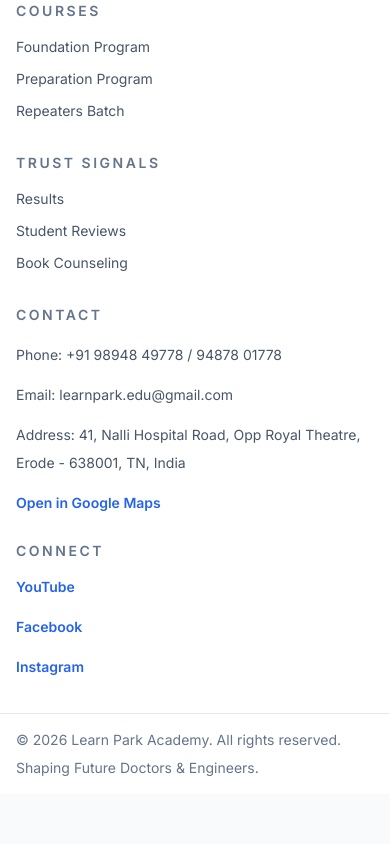
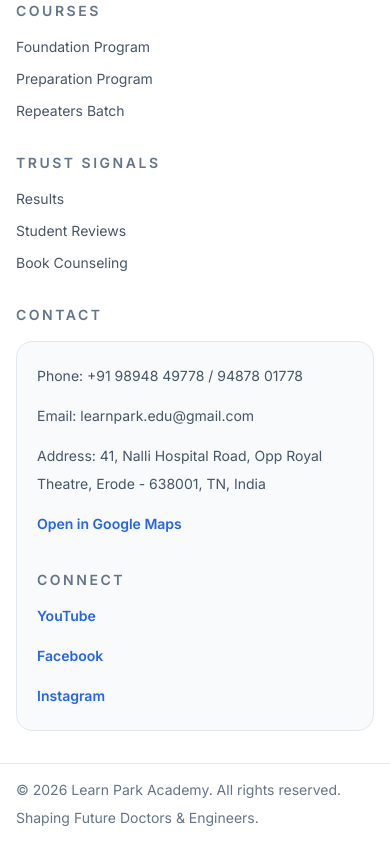
Before and after one commit to Subashav/learnpark, a React (Vite) app: page / in a window 390 px wide. Shown: the part 8980-9824 px from the top of the page. Before the commit the page ends 9774 px from the top, so only its background shows below. Built offline with nearby package versions, Linux system fonts and the light colour scheme.

Commit message:
fix: clean footer alignment with full-width contact/connect row

```diff
--- a/src/components/SiteLayout.jsx
+++ b/src/components/SiteLayout.jsx
@@ -211,7 +211,7 @@
             </div>
           </div>
 
-          <div className="grid gap-8 sm:grid-cols-2 lg:grid-cols-4">
+          <div className="grid gap-8 sm:grid-cols-2 lg:grid-cols-3">
             {footerColumns.map((column) => (
               <div key={column.title}>
                 <p className="text-sm font-semibold uppercase tracking-[0.18em] text-[#64748B]">{column.title}</p>
@@ -225,9 +225,9 @@
               </div>
             ))}
 
-            <div>
+            <div className="sm:col-span-2 lg:col-span-3">
               <p className="text-sm font-semibold uppercase tracking-[0.18em] text-[#64748B]">Contact</p>
-              <div className="mt-4 grid gap-6 sm:grid-cols-2 lg:grid-cols-1 xl:grid-cols-2">
+              <div className="mt-4 grid gap-8 rounded-2xl border border-[#E2E8F0] bg-[#F8FAFC] p-5 sm:p-6 md:grid-cols-[minmax(0,1.45fr)_minmax(0,0.55fr)]">
                 <div className="flex flex-col gap-3 text-sm leading-7 text-[#475569]">
                   <span>Phone: +91 98948 49778 / 94878 01778</span>
                   <span>Email: learnpark.edu@gmail.com</span>
```
